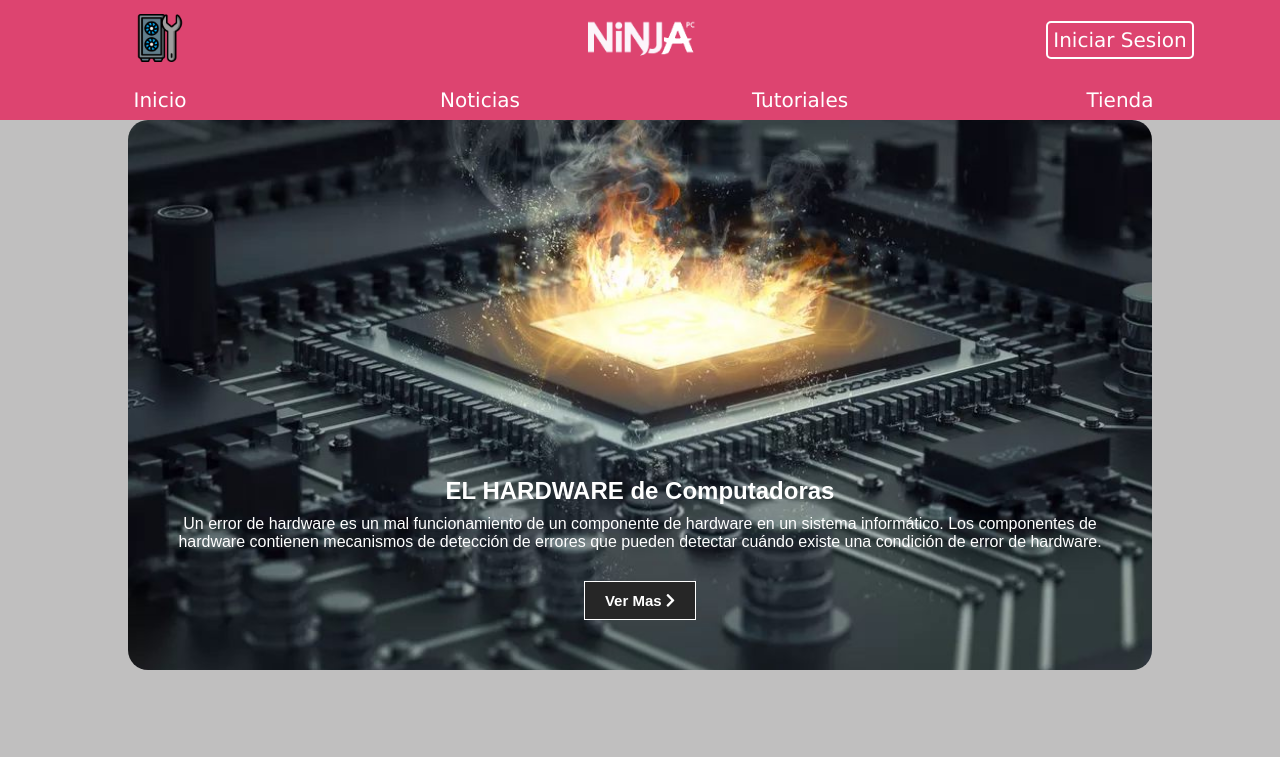
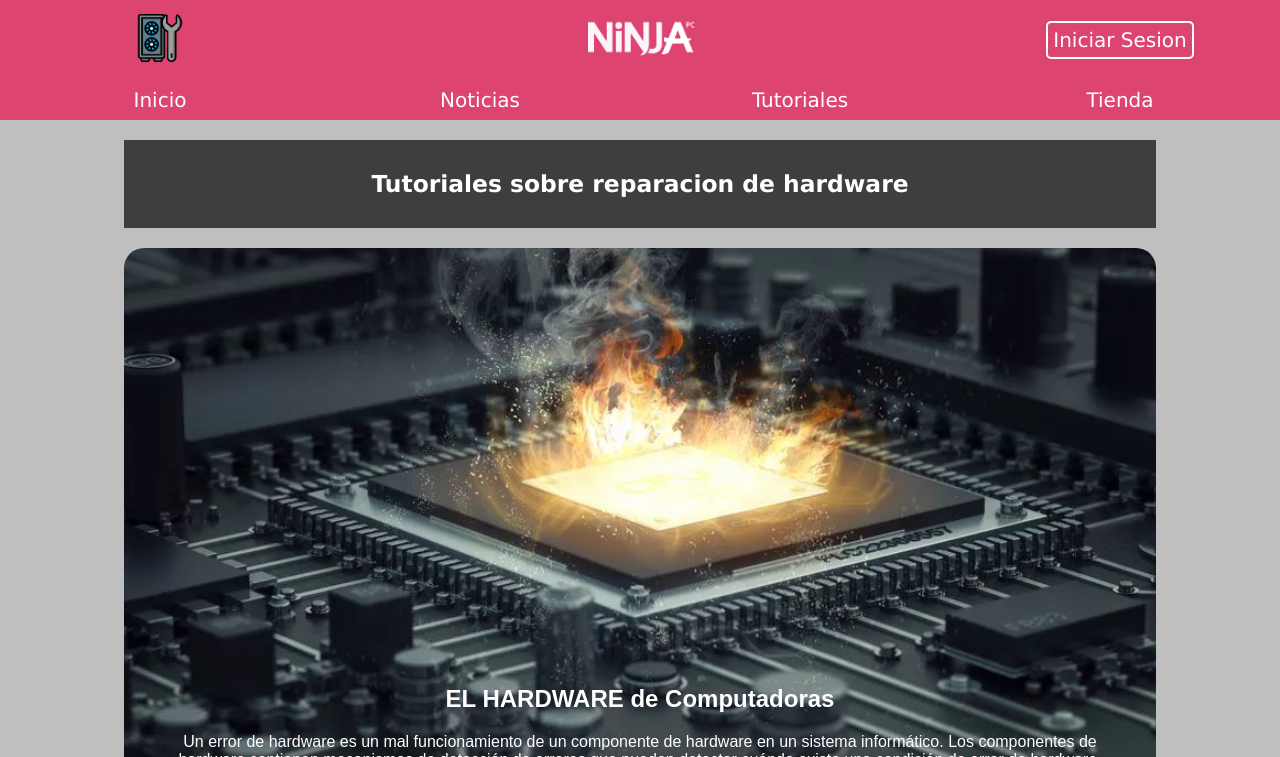
Before and after one commit to ccalder0n/CodoACodo, a Python web app: template templates/hardware.html in a window 1280 px wide. Shown: the top 757 px of the page. Run offline with Jinja, Linux system fonts and the light colour scheme; the template is opened without the code that fills it, so the values that code supplies are empty; some libraries are stand-ins or nearby versions.

Commit message:
eliminacion de hardware.css y la suma de clases al style

```diff
--- a/static/css/hardware.css
+++ /dev/null
@@ -1,169 +0,0 @@
-:root{
-  --piel: #FFE3B3;
-  --gris: #c0bfbf;
-  --oscuro: rgb(63, 62, 62);
-  font-family: Arial, Helvetica, sans-serif;
-}
-
-* {
-    box-sizing: border-box;
-    margin: 0;
-    padding: 0;
-  }
-
-  body {
-    font-family: "Oswald", sans-serif;
-    background-color: var(--gris);
-    min-height: 100vh;
-    color: #1e272e;
-    color: #fff;
-    font-size: 16px;
-    text-align: center;
-  }
-
-  main{
-    width: 100%;
-    display: flex;
-    flex-direction: column;
-    justify-content: center;
-    align-items: center;
-  }
-
-  a {
-    color: #ffffff;
-    text-decoration: none;
-  }
-
-  ul {
-    list-style: none;
-  }
-
-  .container {
-    width: 90%;
-    margin: auto;
-  }
-
-  /* Navegacion*/
-  .navegacion {
-    font-size: 17px;
-    display: flex;
-    justify-content: space-between;
-    align-items: center;
-    height: 60px;
-    padding: 20px 0;
-  }
-
-  .navegacion ul {
-    display: flex;
-  }
-
-  .navegacion ul li {
-    padding: 10px;
-  }
-
-  .navegacion ul li a {
-    padding: 2px;
-  }
-
-  .navegacion ul li a:hover {
-    border-bottom: 2px solid #fff;
-  }
-
-  .navegacion ul.nav-menu {
-    flex: 1;
-    margin-left: 20px;
-  }
-  hr {
-    margin: 10px 0;
-  }
-
-  /* Responsive Button */
-  .menu-btn {
-    cursor: pointer;
-    position: absolute;
-    top: 15px;
-    right: 30px;
-    z-index: 2;
-    display: none;
-  }
-
-  /* principal */
-
-  .btn {
-    cursor: pointer;
-    display: inline-block;
-    border: 0;
-    font-weight: bold;
-    padding: 10px 20px;
-    background: #262626;
-    color: #fff;
-    font-size: 15px;
-    border: 1px solid #fff;
-  }
-
-  .btn:hover {
-    opacity: 0.9;
-  }
-  .btn {
-    cursor: pointer;
-    display: inline-block;
-    border: 0;
-    font-weight: bold;
-    padding: 10px 20px;
-    background: #262626;
-    color: #fff;
-    font-size: 15px;
-    border: 1px solid #fff;
-  }
-
-  .btn:hover {
-    opacity: 0.9;
-  }
-
-  .principal {
-    width: 80%;
-    height: 550px;
-    background: url("../img/principal.jpg") no-repeat center center/cover;
-    border-radius: 20px;
-    display: flex;
-    flex-direction: column;
-    align-items: center;
-    text-align: center;
-    justify-content: flex-end;
-    padding: 20px;
-    padding-bottom: 50px;
-    margin-bottom: 20px;
-    color: #fff;
-  }
-  .principal h2, .principal p {
-  margin-bottom: 10px;
-}
-
-.principal .btn {
-  margin-top: 20px;
-}
-.contenedor-articulos {
-    width: 80%;
-    display: grid;
-    grid-template-columns: repeat(4, 1fr);
-    gap: 25px;
-    margin: 70px 0;
-  }
-
-  .contenedor-articulo img {
-    width: 100%;
-    height: 180px;
-  }
-
-  .contenedor-articulo h3 {
-    font-size: 20px;
-    margin: 10px 0;
-  }
-
-  .contenedor-articulo a {
-    padding: 10px 0;
-    color: #f2f2f2;
-    text-transform: uppercase;
-    display: inline-block;
-    font-weight: bold;
-  }
--- a/static/css/style.css
+++ b/static/css/style.css
@@ -84,3 +84,66 @@ ul{
     padding: 20px;
     font-size: 2rem;
 }
+
+/* Para hardware.html */
+.tarjeta-imagen {
+    font-family: "Oswald", sans-serif;
+    width: 80%;
+    height: 550px;
+    background: url("../img/principal.jpg") no-repeat center center/cover;
+    border-radius: 20px;
+    display: flex;
+    flex-direction: column;
+    align-items: center;
+    justify-content: flex-end;
+    text-align: center;
+    font-size: 16px;
+    padding: 20px;
+    padding-bottom: 50px;
+    margin-bottom: 20px;
+    color: var(--claro);
+  }
+
+.btn {
+    cursor: pointer;
+    display: inline-block;
+    border: 0;
+    font-weight: bold;
+    padding: 10px 20px;
+    background: var(--oscuro);
+    color: var(--claro);
+    font-size: 15px;
+    border: 1px solid #fff;
+    text-decoration: none;
+}
+
+.btn:hover {
+    opacity: 0.9;
+}
+
+.contenedor-articulos {
+    width: 80%;
+    display: grid;
+    grid-template-columns: repeat(4, 1fr);
+    gap: 25px;
+    margin: 70px 0;
+}
+
+.contenido-articulo img {
+    width: 100%;
+    height: 180px;
+}
+
+.contenido-articulo h3 {
+    font-size: 20px;
+    margin: 10px 0;
+}
+
+.contenido-articulo a {
+    padding: 10px 0;
+    color: var(--oscuro);
+    text-transform: uppercase;
+    display: inline-block;
+    font-weight: bold;
+    text-decoration: none;
+}
--- a/templates/hardware.html
+++ b/templates/hardware.html
@@ -3,15 +3,15 @@
 <head>
     <meta charset="UTF-8">
     <meta name="viewport" content="width=device-width, initial-scale=1.0">
+    <link href="https://cdn-icons-png.flaticon.com/512/1177/1177771.png" rel="shortcut icon" type="image/x-icon">
     <link rel="preconnect" href="https://fonts.googleapis.com">
     <link rel="preconnect" href="https://fonts.gstatic.com" crossorigin>
+    <link href="https://fonts.googleapis.com/css2?family=Open+Sans:ital,wght@0,300..800;1,300..800&display=swap" rel="stylesheet">
+    <link rel="stylesheet" href="../static/css/header.css">
+    <link rel="stylesheet" href="../static/css/style.css">
     <!-- FONT AWESOME -->
     <link rel="stylesheet" href="https://cdnjs.cloudflare.com/ajax/libs/font-awesome/5.13.0/css/all.min.css">
-    <link href="https://fonts.googleapis.com/css2?family=Open+Sans:ital,wght@0,300..800;1,300..800&display=swap" rel="stylesheet">
-    <link rel="stylesheet" href="../static/css/header.css">
-    <link rel="stylesheet" href="../static/css/hardware.css">
-    <link href="https://cdn-icons-png.flaticon.com/512/1177/1177771.png" rel="shortcut icon" type="image/x-icon">
-    <title>Hardware</title>
+    <title>Tutoriales</title>
 </head>
 <body>
     <header>
@@ -30,38 +30,40 @@
         </div>
     </header>
     <main>
-        <section class="principal">
+        <section class="seccion1">
+            <article class="titulo">
+                <h1>Tutoriales sobre reparacion de hardware</h1>
+            </article>
+            <article class="tarjeta-imagen">
                 <h2>EL HARDWARE de Computadoras</h2>
                 <p>
                     Un error de hardware es un mal funcionamiento de un componente de hardware en un sistema informático. Los componentes de hardware contienen mecanismos de detección de errores que pueden detectar cuándo existe una condición de error de hardware.
                 </p>
-            <a href="#" class="btn">
-                Ver Mas <i class="fas fa-chevron-right"></i></i>
-            </a>
-
-        </section>
-        <section class="contenedor-articulos">
+                <a href="" class="btn">Ver Mas <i class="fas fa-chevron-right"></i></a>
+            </article>
+            <article class="contenedor-articulos">
                 <div>
-                <figure class="imagen-articulo">
+                    <figure class="contenido-articulo">
                         <img src="https://picsum.photos/500/300" alt="">
                     </figure>
                     <div class="contenido-articulo">
-                    <a href="#" class="card-categoria"> Memorias</a>
-                    <h3 class="titulo-card">Errores en las memorias Ram</h3>
-                    <pc class="texto-card">Errores en Memorias, cuando una pantalla se paga, es señal de conexiones o falso contacto de las memorias</p>
+                        <a href=""> Memorias</a>
+                        <h3>Errores en las memorias Ram</h3>
+                        <p>Errores en Memorias, cuando una pantalla se paga, es señal de conexiones o falso contacto de las memorias</p>
                     </div>
                 </div>
 
                 <div>
-                <figure class="imagen-articulo">
+                    <figure class="contenido-articulo">
                         <img src="https://picsum.photos/400/300" alt="">
                     </figure>
                     <div class="contenido-articulo">
-                    <a href="#" class="card-categoria"> Memorias</a>
-                    <h3 class="titulo-card">Errores en Discos Rigidos</h3>
-                    <p class="texto-card">Errores en Memorias, cuando una pantalla se paga, es señal de conexiones o falso contacto de las memorias</p>
+                        <a href=""> Memorias</a>
+                        <h3>Errores en Discos Rigidos</h3>
+                        <p>Errores en Memorias, cuando una pantalla se paga, es señal de conexiones o falso contacto de las memorias</p>
                     </div>
                 </div>
+            </article>
         </section>
      </main>
      <footer>
```
Lines whose indentation alone changed are shown as unchanged.
